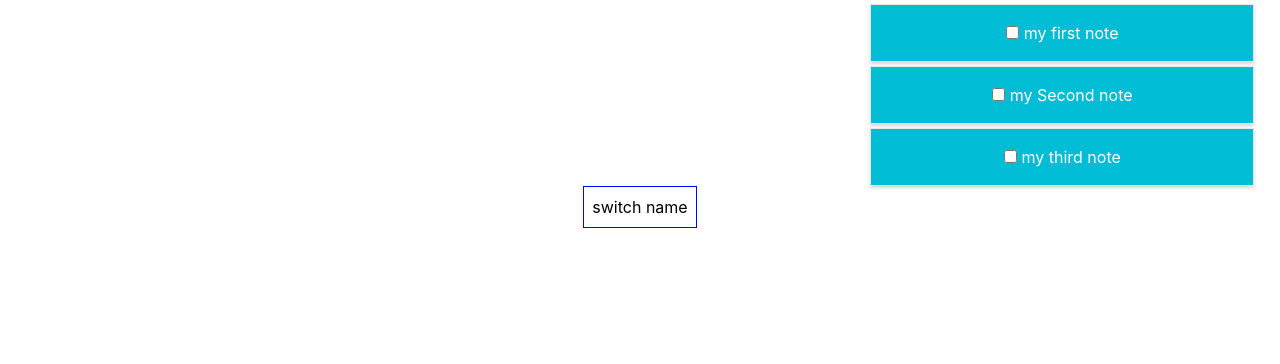
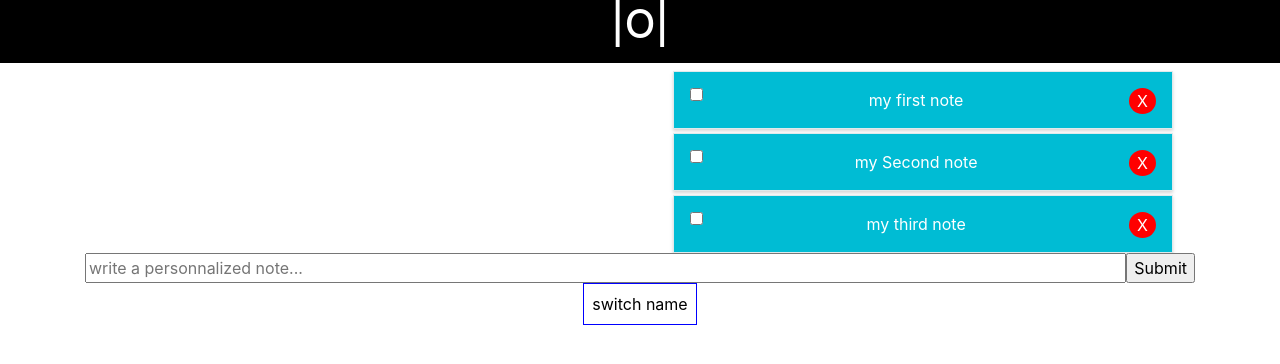
Before and after one commit to 21toffy/compelete-react-guide, a React (Create React App) app: page / in a window 1280 px wide. Shown: the top 364 px of the page. Built offline with nearby package versions, Linux system fonts and the light colour scheme.

Commit message:
added form for creatin notes

```diff
--- a/src/App.js
+++ b/src/App.js
@@ -2,7 +2,8 @@ import React, {Component} from 'react';
 import './App.css';
 import Person from './Person/Person';
 import Todos from './Components/Todos';
-
+import Header from './Components/Layout/header';
+import AddNote from './Components/AddNote/AddNote';
 
 
 class App extends Component{
@@ -23,7 +24,7 @@ class App extends Component{
     ]
   }
 
-
+//pining or marking important notes
   markImportant = (id) => {
     this.setState({notes:this.state.notes.map(note =>{
       if(note.id===id){
@@ -31,6 +32,11 @@ class App extends Component{
       }
         return note;
     })});
+  }
+  //deleting a note
+  deleteNote = (id) => {
+    // console.log(id)
+    this.setState({notes:[...this.state.notes.filter(note => note.id !== id)]})
   }
 
   switchNameHandler = (newName) =>{
@@ -63,6 +69,16 @@ class App extends Component{
       const doesShow = this.state.showPersons;
       //this sets the state to yhe opposite of the currnt state
       this.setState({showPersons: !doesShow})
+    }
+
+    addNote = (title) => {
+      const newNote = {
+        id:4,
+        title,
+        pin:false
+      }
+
+      this.setState({notes:[...this.state.notes, newNote]})
     }
 
 
@@ -99,12 +115,20 @@ class App extends Component{
 
     return (
           <div className="App">
+            <Header />
+            <div className = 'container'>
 
-            <Todos todos = {this.state.notes} markImportant={this.markImportant}/>
+            <Todos todos = {this.state.notes} markImportant={this.markImportant} deleteNote = {this.deleteNote}/>
+
+            <AddNote addNote = {this.addNote} />
+            </div>
+
+
 
             <button
             style = {style}
             onClick = {this.togglePersonsHandler}>switch name</button>
+
 
 
              {persons}
--- /dev/null
+++ b/src/Components/AddNote/AddNote.css
@@ -0,0 +1,15 @@
+.formClass{
+    display: flex;
+}
+
+.titleInput {
+    flex-grow: 1;
+    align-items:stretch;
+}
+
+
+.pinCheckBox {
+  display: flex;
+  flex-wrap: wrap;
+  align-items: center;
+}
--- /dev/null
+++ b/src/Components/AddNote/AddNote.js
@@ -0,0 +1,45 @@
+import React, {Component} from 'react';
+import './AddNote.css';
+
+
+class AddNote extends Component {
+    state = {
+        title: ''
+    }
+
+    onChange = (e) =>this.setState({title:e.target.value});
+    onSubmit = (e) => {
+        e.preventDefault();
+        this.props.addNote(this.state.title);
+        this.setState({title:''});
+    }
+    render(){
+        return(
+            <div>
+
+            <form onSubmit = {this.onSubmit} className = 'formClass' >
+                <input
+                type = 'text'
+                name = 'title'
+                placeholder = 'write a personnalized note...'
+                className = 'titleInput'
+                label = 'Note Title'
+                value = {this.state.title}
+                onChange = {this.onChange}
+                />
+
+                <input
+                type = 'submit'
+                value = 'Submit'
+                className = 'pinCheckBox'
+                />
+            </form>
+            </div>
+        )
+    }
+}
+
+
+
+
+export default AddNote
--- /dev/null
+++ b/src/Components/Layout/header.css
@@ -0,0 +1,10 @@
+.header {
+    background:#000000;
+    color:#fff;
+    text-align: center;
+    }
+
+.logo {
+    padding-bottom:15px;
+
+}
--- /dev/null
+++ b/src/Components/Layout/header.js
@@ -0,0 +1,12 @@
+import React from 'react';
+import './header.css';
+
+function Header(){
+    return (
+        <header className = 'header'>
+            <h1 className = "logo">|O|</h1>
+        </header>
+    )
+}
+
+export default Header;
--- a/src/Components/Todo.css
+++ b/src/Components/Todo.css
@@ -1,8 +1,8 @@
 .note {
-    width:30%;
+    width:45%;
     /* margin:16px 68% 16px 0; */
     margin-top: 4px;
-    margin-left: 68%;
+    margin-left: 53%;
     border: 1px solid #eeee;
     box-shadow: 0 2px 3px #cccc;
     padding: 16px;
@@ -13,4 +13,15 @@
 
 .checkBox {
     background-color:#cccc;
+    float:left;
 }
+.deleteButton {
+    background: #ff0000;
+    color:#ffff;
+    float: right;
+    border-radius:50%;
+    padding: 1px 8px;
+    border:none;
+    cursor: pointer;
+
+}
--- a/src/Components/TodoItem.js
+++ b/src/Components/TodoItem.js
@@ -12,6 +12,7 @@ export class TodoItem extends Component {
             <div className = 'note'>
                 <input className = 'checkBox' type = 'checkbox' onChange ={this.props.markImportant.bind(this, id)} />{' '}
                 {title}
+                <button className ="deleteButton" onClick ={this.props.deleteNote.bind(this, id)} >X</button>
             </div>
         )
     }
--- a/src/Components/Todos.js
+++ b/src/Components/Todos.js
@@ -7,7 +7,7 @@ import PropTypes from 'prop-types';
 class Todos extends Component {
     render(){
         return this.props.todos.map((myTodos) => (
-            <TodoItem key = {myTodos.id} myTodos = {myTodos} markImportant = {this.props.markImportant} />
+            <TodoItem key = {myTodos.id} myTodos = {myTodos} markImportant = {this.props.markImportant} deleteNote = {this.props.deleteNote} />
         ));
     }
 }
```
